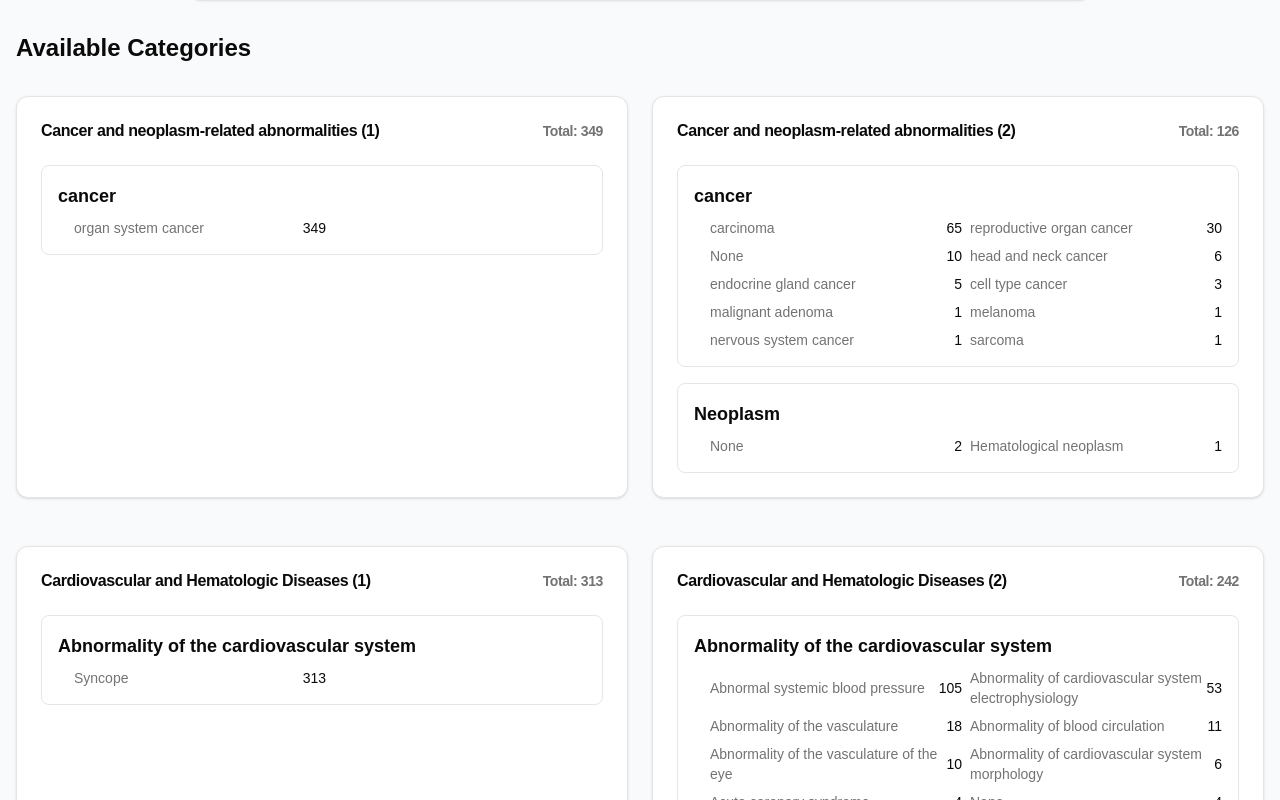
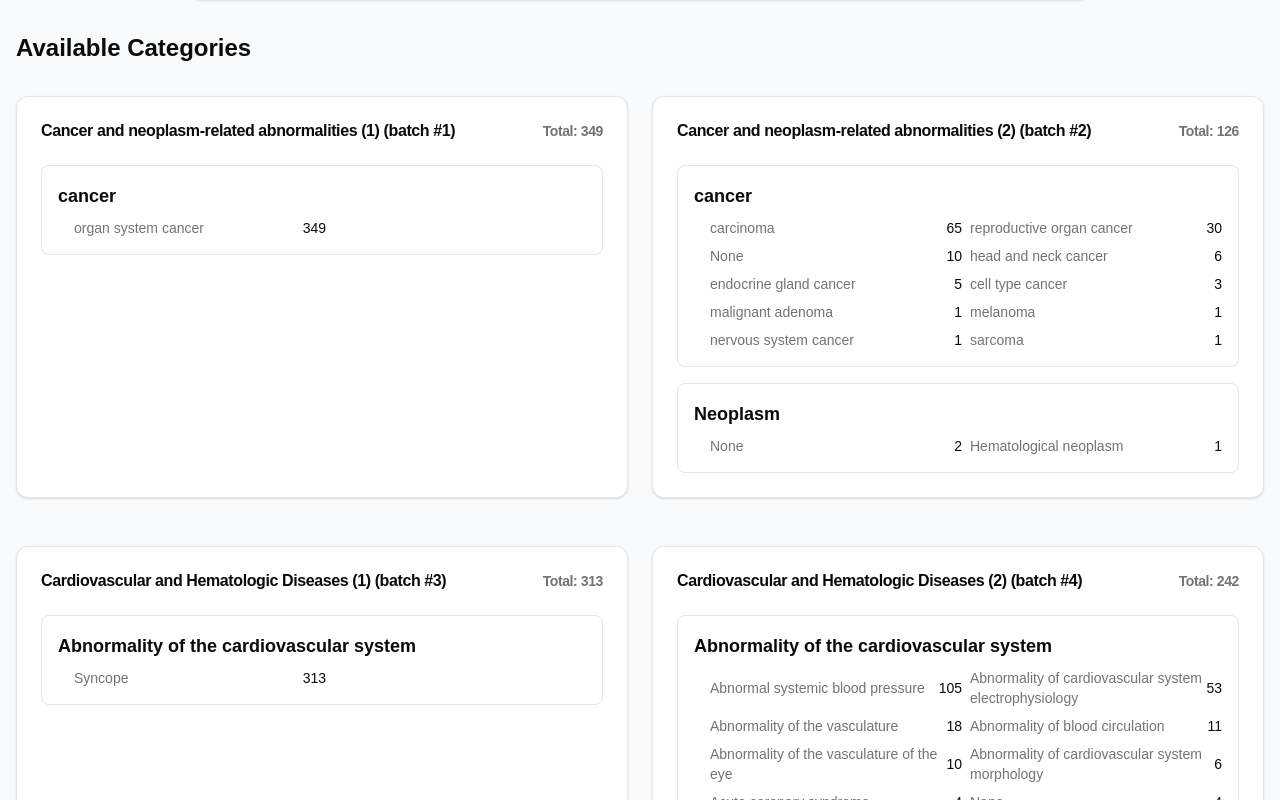
Before and after one commit to CWRU-DB-Group/serenQA, a Next.js app: page /questionnaire in a window 1280 px wide. Shown: the part 2020-2820 px from the top of the page. Built offline with nearby package versions, Linux system fonts and the light colour scheme.

Commit message:
feat: enhance category display with batch ID
Add batch ID to the category card title for better
clarity. This change improves user understanding of
the displayed data by explicitly showing the batch
number alongside the batch name.

```diff
--- a/components/CategoryCards.tsx
+++ b/components/CategoryCards.tsx
@@ -7,7 +7,7 @@ const CategoryDisplay = ({ data, onClick }: { data: Category, onClick: (value: s
     <Card className="mb-6 cursor-pointer" onClick={() => onClick(`batch${data.batch_id}`)}>
       <CardHeader>
         <CardTitle className="flex justify-between items-center">
-          <span>{data.batch_name}</span>
+          <span>{data.batch_name} (batch #{data.batch_id})</span>
           <span className="text-sm text-muted-foreground">Total: {data.total}</span>
         </CardTitle>
       </CardHeader>
```
